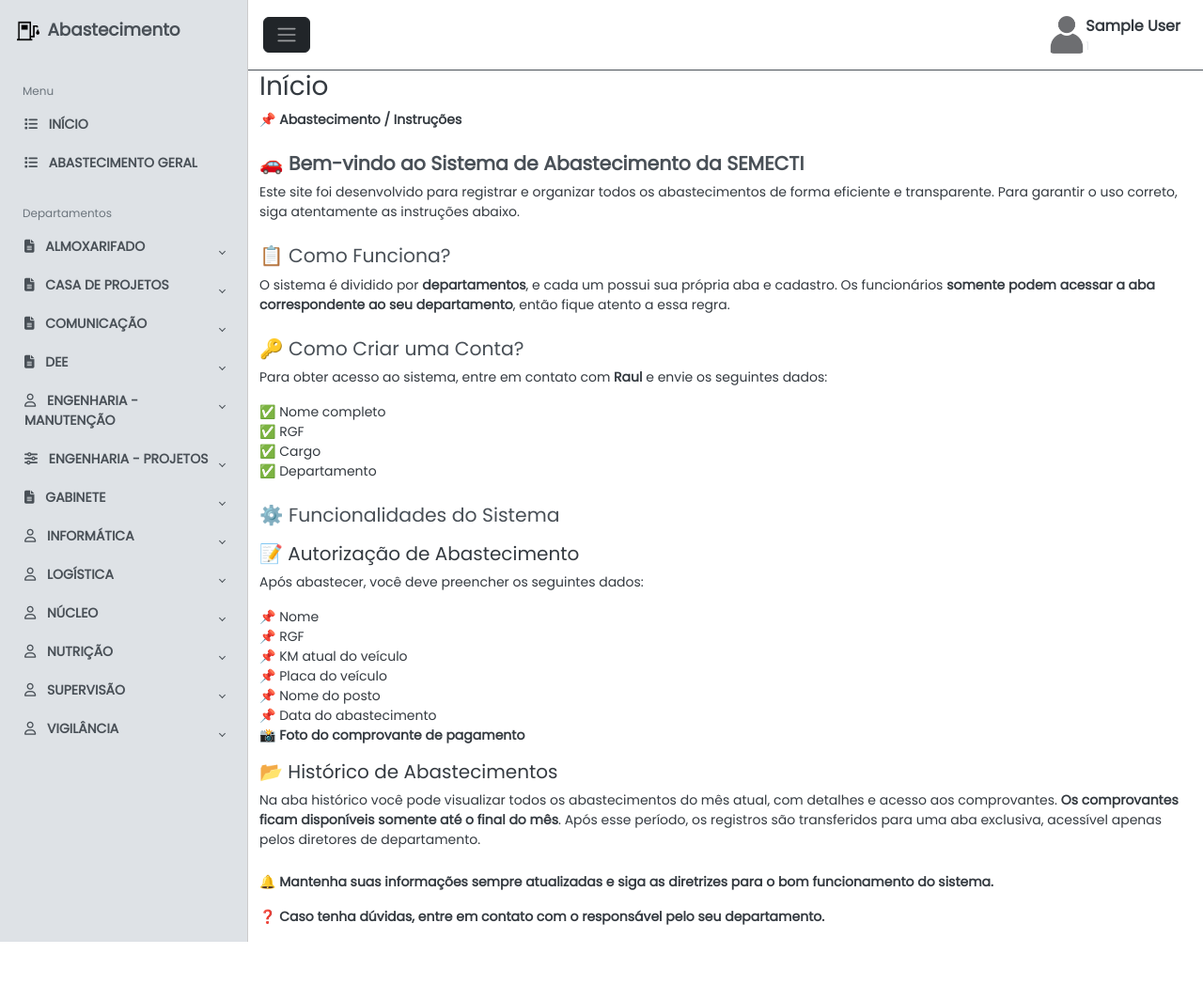
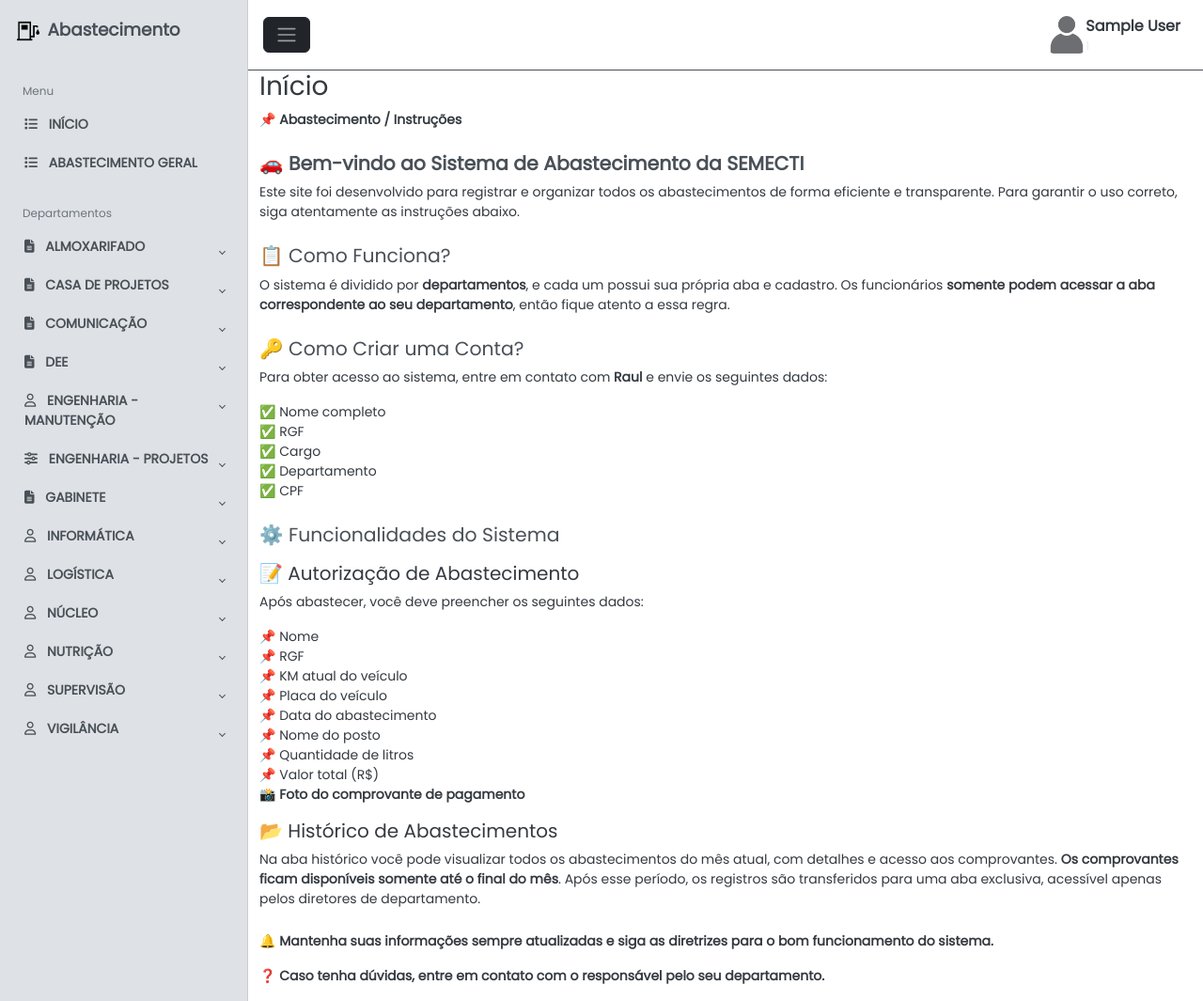
Before and after one commit to raulguiii/abastecimento-rascunho, a Flask app: page /index in a window 1280 px wide. Shown: the whole page at 94% size. Before the commit the page ends 1002 px from the top, so only its background shows below. Run offline with Flask 3, Linux system fonts and the light colour scheme; the visitor is signed in with stand-in values (Sample User, id 1); data that the repository does not hold is empty; some libraries are stand-ins or nearby versions.

Commit message:
mudancas no texto principal

```diff
--- a/templates/index.html
+++ b/templates/index.html
@@ -264,6 +264,7 @@
                 <li>✅ RGF</li>
                 <li>✅ Cargo</li>
                 <li>✅ Departamento</li>
+                <li>✅ CPF</li>
             </ul>
 
             <h4 class="mt-4">⚙️ Funcionalidades do Sistema</h4>
@@ -275,8 +276,10 @@
                 <li>📌 RGF</li>
                 <li>📌 KM atual do veículo</li>
                 <li>📌 Placa do veículo</li>
+                <li>📌 Data do abastecimento</li>
                 <li>📌 Nome do posto</li>
-                <li>📌 Data do abastecimento</li>
+                <li>📌 Quantidade de litros</li>
+                <li>📌 Valor total (R$)</li>
                 <li>📸 <strong>Foto do comprovante de pagamento</strong></li>
             </ul>
 
```
